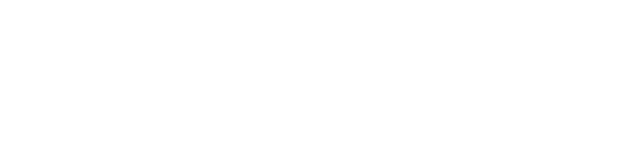
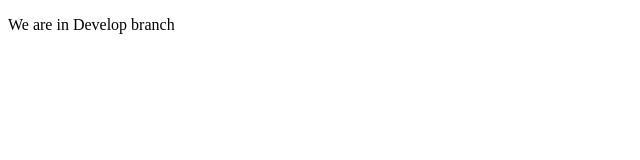
Before and after one commit to aribrahimi/gitDemo, a plain HTML site: page home.html in a window 1280 px wide. Shown: the whole page, without its empty margins (0-640 px from the left). Drawn offline with Linux system fonts and the light colour scheme.

Commit message:
updated home

```diff
--- a/home.html
+++ b/home.html
@@ -7,6 +7,6 @@
     <title>Document</title>
 </head>
 <body>
-
+    <p>We are in Develop branch</p>
 </body>
 </html>
```
